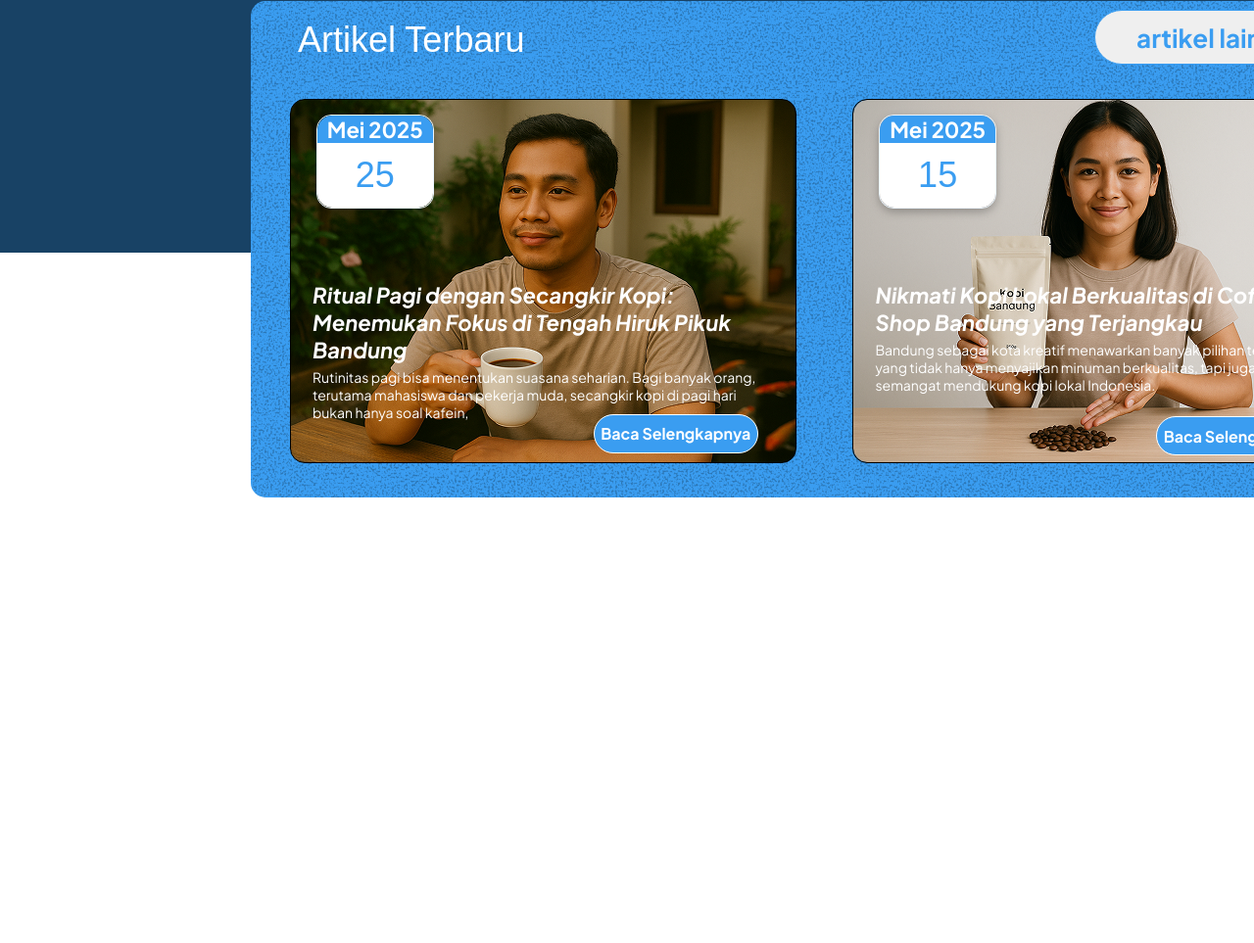
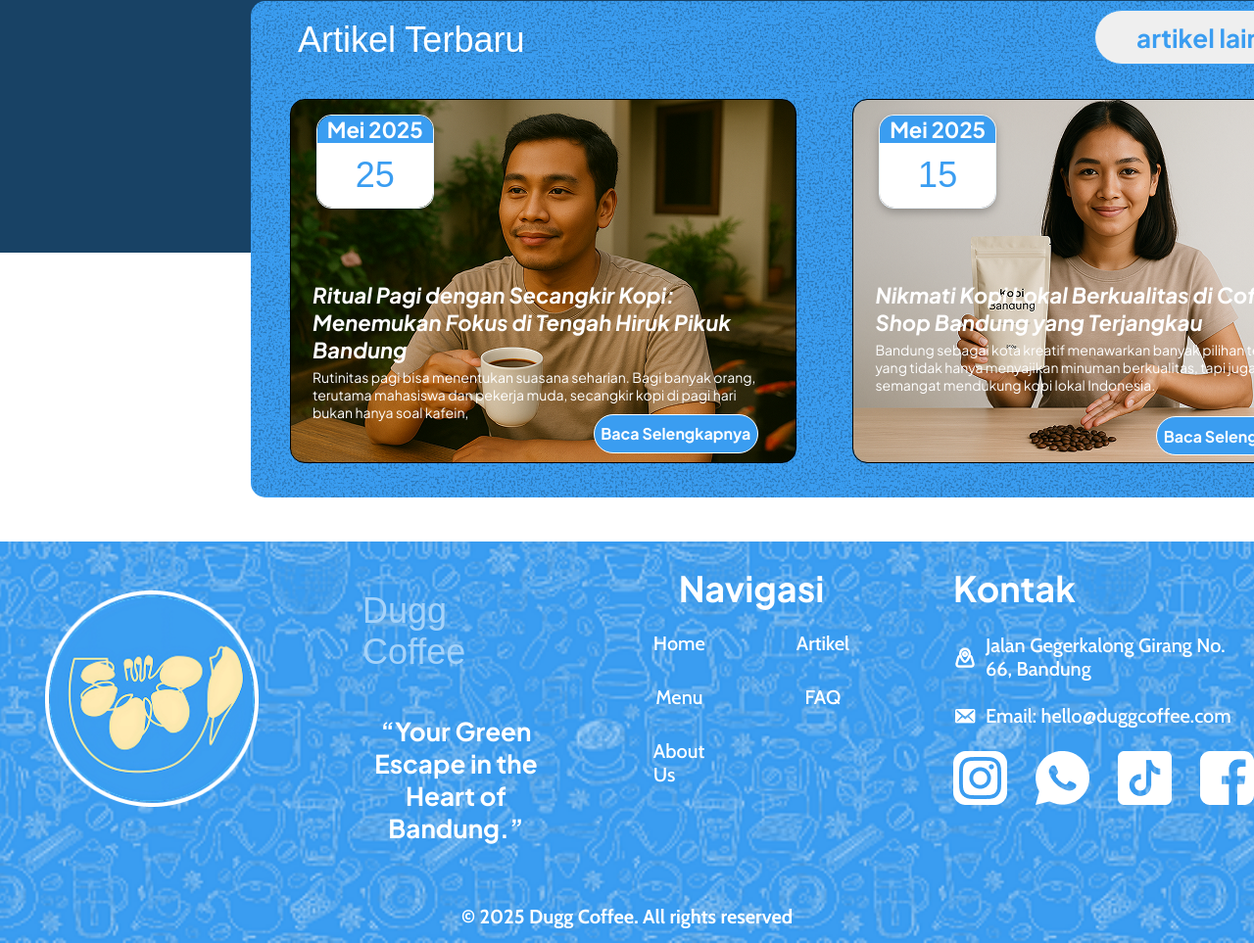
Before and after one commit to AriqFikriTamamy/pbi_dugg_coffee, a website: page index.html in a window 1280 px wide. Shown: the part 3293-4256 px from the top of the page at 98% size. Before the commit the page ends 3801 px from the top, so only its background shows below. Drawn offline with nearby package versions, Linux system fonts and the light colour scheme; a web font is replaced by a local one.

Commit message:
Add Footer

```diff
--- a/index.html
+++ b/index.html
@@ -522,7 +522,67 @@
         </div>
       </div>
     </main>
-    <footer></footer>
+
+    <footer>
+      <div class="footer">
+        <div class="footer-section">
+          <div class="footer-logo">
+            <img
+              src="Desain tanpa judul - 2025-05-21T170127.668 1.png"
+              alt="Footer Logo"
+            />
+            <div class="logo-text">
+              <h1>Dugg Coffee</h1>
+              <p>“Your Green Escape in the Heart of Bandung.”</p>
+            </div>
+          </div>
+
+          <div class="footer-nav">
+            <div class="footer-nav-header">
+              <h1>Navigasi</h1>
+            </div>
+            <div class="footer-nav-list">
+              <ul class="footer-nav-left">
+                <li>Home</li>
+                <li>Menu</li>
+                <li>About Us</li>
+              </ul>
+              <ul class="footer-nav-right">
+                <li>Artikel</li>
+                <li>FAQ</li>
+              </ul>
+            </div>
+          </div>
+
+          <div class="footer-contact">
+            <div class="footer-contact-header">
+              <h1>Kontak</h1>
+            </div>
+
+            <div class="footer-address">
+              <img src="Icon Map.png" alt="Icon Map" />
+              <p>Jalan Gegerkalong Girang No. 66, Bandung</p>
+            </div>
+
+            <div class="footer-email">
+              <img src="Icon Email.png" alt="Icon Email" />
+              <p>Email: hello@duggcoffee.com</p>
+            </div>
+
+            <div class="footer-social">
+              <img src="Icon logo instagram.png" alt="Instagram Icon" />
+              <img src="Icon logo whatsapp.png" alt="Whatsapp Icon" />
+              <img src="Icon logo tiktok.png" alt="Tiktok Icon" />
+              <img src="Icon logo facebook.png" alt="Facebook Icon" />
+            </div>
+          </div>
+        </div>
+
+        <div class="footer-copyright">
+          <p>&copy; 2025 Dugg Coffee. All rights reserved</p>
+        </div>
+      </div>
+    </footer>
 
     <script src="https://unpkg.com/lucide@latest"></script>
     <script>
--- a/style.css
+++ b/style.css
@@ -16,9 +16,8 @@ html body{
     padding: 0;
 }
 
-.container{
+html body .container{
     width: 100%;
-    /* max-width: 1440px; */
     margin: 0 auto;
 }
 
@@ -104,7 +103,6 @@ header .container .navbar{
     cursor: pointer;
     color:  #3A9DF1;
     background-color: #ffff;
-
 }
 
 .nav-button #location-button{
@@ -115,14 +113,6 @@ header .container .navbar{
 .nav-button #contact-button{
     margin-right: 10px;
 }
-
-/* .background-hero{
-    background-image: url("Gen-4\ Turbo\ Create\ a\ short\ video\ of\ a\ young\ Southeast\ Asian\ man\ sitting\ at\ a\ bamboo\ dining\ table\ with\ two\ rice\ bowls\,\ iced\ tea\,\ and\ dipping\ sauce\ He\ looks\ happy\ and\ about\ to\ start\ eating\ The\ backgro\ 1.png");
-    width: 100%;
-    height: 791px;
-    background-repeat: no-repeat;
-    background-size: cover;
-} */
 
 .container .hero .image-hero{
     width: 100%;
@@ -290,11 +280,6 @@ main .container .menu{
     color: #A4D2F9;
 }
 
-/* .menu-section .menu-order .order-history{
-    margin-top: 27px;
-    margin-left: -20px;
-} */
-
 .menu-order .order-history img{
     width: 53px;
     height: 53px;
@@ -383,7 +368,6 @@ main .container .menu{
 .item-description .item-review .item-comment{
     display: flex;
     flex-direction: row;
-    /* justify-content: space-between; */
     align-items: center;
     gap: 5px;
     color: #F8C015;
@@ -413,8 +397,6 @@ main .container .about{
 
 .container .about .about-section{
     margin-right: 0;
-    /* display: flex;
-    flex-direction: row; */
 }
 
 .about .about-section .about-title{
@@ -472,7 +454,6 @@ main .container .about{
 
 main .container .facility{
     display: flex;
-    /* justify-content: space-between; */
     justify-content: center;
     align-items: center;
     flex-direction: row;
@@ -797,7 +778,6 @@ main .container .promo-and-article{
 .article .article-section .read-more{
     position: absolute;
     top: 95%;
-    /* bottom: 10%; */
     left: 60%;
 }
 
@@ -816,6 +796,177 @@ main .container .promo-and-article{
 .article .article-section #more-button{
     position: absolute;
     top: 120%;
-    /* bottom: 10%; */
     left: 60%;
 }
+
+html body footer{
+    margin-top: 295px;
+}
+
+body footer .footer{
+    background-image: url("footer-background.png");
+    background-size: cover;
+    background-repeat: no-repeat;
+    background-position: center;
+    width: 100%;
+    height: 100%;
+    margin-top: 25px;
+}
+
+footer .footer .footer-section{
+    display: flex;
+    flex-direction: row;
+    gap: 106px;
+    min-height: 100%;
+}
+
+.footer .footer-section .footer-logo{
+    display: flex;
+    flex-direction: row;
+    gap: 106px;
+    margin-top: 25px;
+}
+
+.footer-section .footer-logo img{
+    width: auto;
+    height: 221px;
+    margin-top: 25px;
+    margin-left: 46px;
+    margin-bottom: 85px;
+}
+
+.footer-section .footer-logo .logo-text{
+    display: flex;
+    flex-direction: column;
+    gap: 43px;
+    margin-top: 25px;
+}
+
+.footer-logo .logo-text h1{
+    font-family:"Poller One", sans-serif;
+    font-weight: 400;
+    font-size: 36px;
+    color: #A4D2F9;
+}
+
+.footer-logo .logo-text p{
+    text-align: center;
+    font-weight: 700;
+    font-size: 26px;
+    color: #ffff;
+}
+
+.footer .footer-section .footer-nav{
+    display: flex;
+    flex-direction: column;
+    gap: 22px;
+    margin-top: 25px;
+}
+
+.footer-section .footer-nav .footer-nav-header{
+    text-align: center;
+}
+
+.footer-nav .footer-nav-header h1{
+    font-weight: 700;
+    font-size: 36px;
+    color: #ffff;
+}
+
+.footer-section .footer-nav .footer-nav-list{
+    display: flex;
+    justify-content: space-between;
+}
+
+.footer-nav .footer-nav-list .footer-nav-right{
+    flex-direction: column;
+    margin-left: 93px;
+}
+
+.footer-nav .footer-nav-list ul{
+    font-family: 'Cabin', sans-serif;
+    list-style: none;
+    display: flex;
+    flex-direction: column;
+    align-items: center;
+    gap: 31px;
+}
+
+.footer-nav-list ul li{
+    font-weight: 500;
+    font-size: 20px;
+    color: #ffff;
+}
+
+.footer .footer-section .footer-contact{
+    display: flex;
+    flex-direction: column;
+    gap: 24px;
+    margin-top: 25px;
+    color: #ffff
+}
+
+.footer-contact .footer-contact-header h1{
+    font-weight: 700;
+    font-size: 36px;
+}
+
+.footer-section .footer-contact .footer-address{
+    font-family: 'Cabin', sans-serif;
+    display: flex;
+    flex-direction: row;
+    align-items: center;
+    gap: 9px;
+}
+
+.footer-contact .footer-address img{
+    width: 24px;
+    height: 24px;
+}
+
+.footer-contact .footer-address p{
+    font-weight: 500;
+    font-size: 20px;
+}
+
+.footer-section .footer-contact .footer-email{
+    font-family: 'Cabin', sans-serif;
+    display: flex;
+    flex-direction: row;
+    align-items: center;
+    gap: 9px;
+}
+
+.footer-contact .footer-email img{
+    width: 24px;
+    height: 24px;
+}
+
+.footer-contact .footer-email p{
+    font-weight: 500;
+    font-size: 20px;
+}
+
+.footer .footer-section .footer-social{
+    display: flex;
+    flex-direction: row;
+    gap: 29px;
+}
+
+.footer-section .footer-social img{
+    width: 55px;
+    height: 55px;
+}
+
+footer .footer .footer-copyright{
+    font-family: 'Cabin', sans-serif;
+    text-align: center;
+    color: #ffff;
+}
+
+.footer .footer-copyright p{
+    font-weight: 700;
+    font-size: 20px;
+    padding-bottom: 15px;
+    padding-top: 15px;
+}
```
Also changed, not shown: Desain tanpa judul - 2025-05-21T170127.668 1.png (added), Icon Email.png (added), Icon Map.png (added), Icon logo facebook.png (added), Icon logo instagram.png (added), Icon logo tiktok.png (added), Icon logo whatsapp.png (added), Property 1=Variant3.png (deleted), footer-background.png (added).
